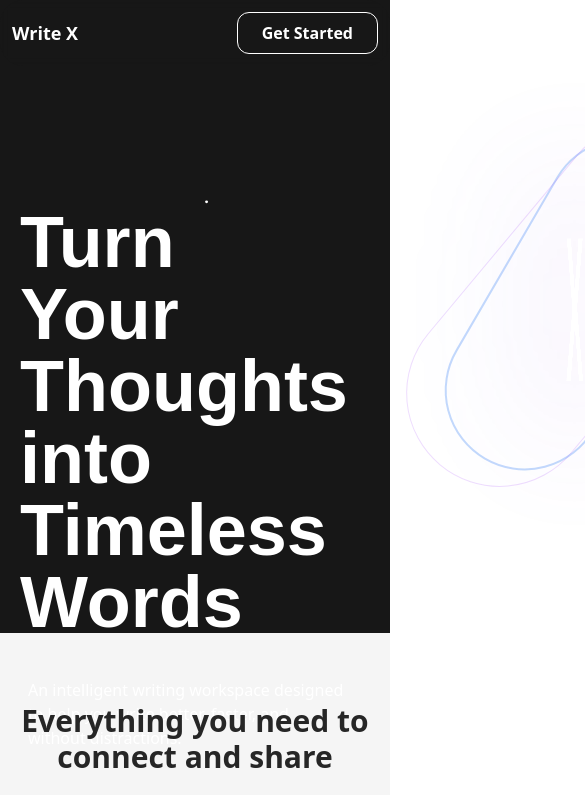
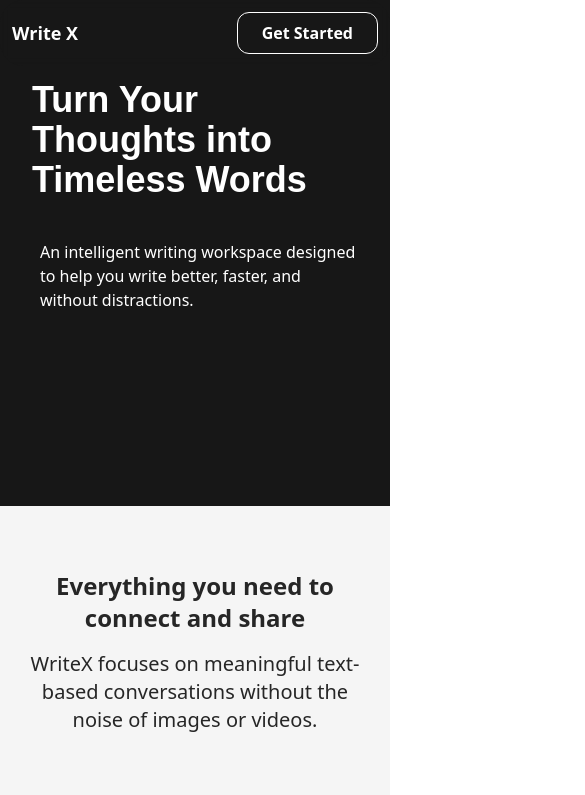
Before and after one commit to Shrey31G/Write-X, a React (Vite) app in the folder frontend/: page / in a window 390 px wide. Shown: the top 795 px of the page, 585 px wide, since content can reach past the window. Built offline with nearby package versions, Linux system fonts and the light colour scheme.

Commit message:
made landing responsive

```diff
--- a/frontend/src/Pages/LandingPage.tsx
+++ b/frontend/src/Pages/LandingPage.tsx
@@ -26,7 +26,7 @@ export const LandingPage = () => {
   );
 
   return (
-    <div className="bg-neutral-900 text-white">
+    <div className="w-full max-w-full overflow-x-hidden bg-neutral-900 text-white">
       <motion.div className="fixed top-0 z-50 w-full transition-all duration-200">
         <motion.div
           className="sticky top-0 z-50 mx-auto flex w-full items-center justify-between rounded-3xl py-3 backdrop-blur-sm transition-all duration-300"
@@ -42,7 +42,7 @@ export const LandingPage = () => {
             <button className="text-lg font-semibold">Write X</button>
           </div>
 
-          <div className="flex gap-8">
+          <div className="flex">
             <button
               onClick={() => navigate("/signin")}
               className="rounded-xl border border-white px-6 py-2 font-semibold transition-colors duration-300 hover:bg-white hover:text-black"
@@ -53,11 +53,11 @@ export const LandingPage = () => {
         </motion.div>
       </motion.div>
 
-      <div className="mx-auto flex h-[75vh] max-w-7xl flex-col p-5">
-        <div className="mx-auto mt-[22vh] flex h-[33%] w-full max-w-6xl">
-          <div className="w-full max-w-2xl">
-            <div className="relative flex w-full max-w-2xl font-inria text-7xl font-semibold">
-              <div className="absolute left-40 -translate-y-2 translate-x-5">
+      <div className="mx-auto flex min-h-[60vh] w-full flex-col p-4 md:h-[75vh] md:max-w-7xl md:p-5">
+        <div className="mx-auto mt-16 flex w-full max-w-6xl flex-col px-4 md:mt-[22vh] lg:h-[33%] lg:flex-row">
+          <div className="w-full lg:max-w-2xl">
+            <div className="relative flex w-full max-w-2xl font-inria text-4xl font-semibold md:text-6xl lg:text-7xl">
+              <div className="absolute left-20 hidden -translate-y-2 translate-x-5 sm:block md:ml-4 md:-translate-y-4 lg:left-36 lg:-translate-y-0 xl:left-40">
                 <svg
                   width="384"
                   height="226"
@@ -95,9 +95,9 @@ export const LandingPage = () => {
               </p>
             </div>
           </div>
-          <div className="pointer-events-none ml-40 flex items-center justify-center">
+          <div className="pointer-events-none mt-8 flex items-center justify-center lg:ml-24 xl:ml-40">
             <motion.div
-              className="relative"
+              className="relative hidden lg:flex"
               initial={{ opacity: 0, scale: 0.5 }}
               animate={{ opacity: 1, scale: 1 }}
               transition={{ duration: 1, ease: "easeOut" }}
@@ -116,7 +116,7 @@ export const LandingPage = () => {
               />
 
               <motion.div
-                className="relative bg-clip-text text-[200px] font-bold text-transparent text-white"
+                className="relative bg-clip-text text-6xl font-bold text-transparent text-white md:text-[150px] lg:text-[200px]"
                 animate={{
                   rotateY: [0, 360],
                 }}
@@ -170,11 +170,11 @@ export const LandingPage = () => {
         </div>
       </div>
 
-      <div className="h-screen bg-white">
-        <section id="features" className="bg-neutral-100 px-4 py-[70px]">
+      <div className="h-full bg-white">
+        <section className="bg-neutral-100 px-4 py-16 md:px-8 md:py-20">
           <div className="container mx-auto">
             <div className="mb-16 text-center">
-              <h2 className="mb-4 text-3xl font-bold text-neutral-800 md:text-4xl">
+              <h2 className="mb-4 text-2xl font-bold text-neutral-800 md:text-3xl lg:text-4xl">
                 Everything you need to connect and share
               </h2>
               <p className="mx-auto max-w-2xl text-xl text-neutral-800">
--- a/frontend/src/index.css
+++ b/frontend/src/index.css
@@ -13,6 +13,21 @@ html {
 html::-webkit-scrollbar {
     display: none;
 
+}
+
+html,
+body {
+    overflow-x: hidden;
+    max-width: 100vw;
+}
+
+.w-screen {
+    max-width: 100vw;
+    overflow-x: hidden;
+}
+
+* {
+    box-sizing: border-box;
 }
 
 body::after {
```
